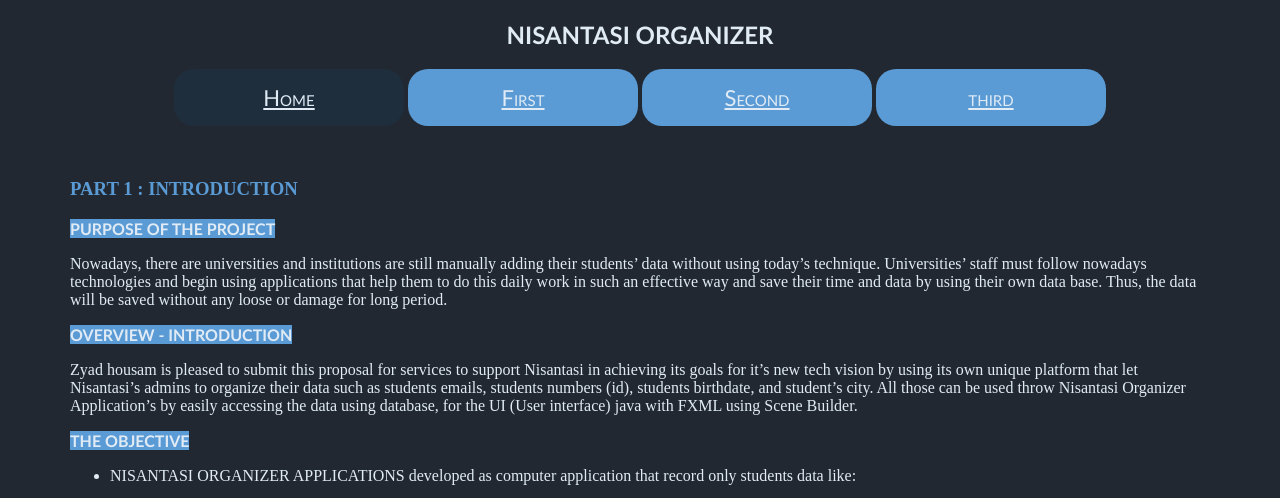
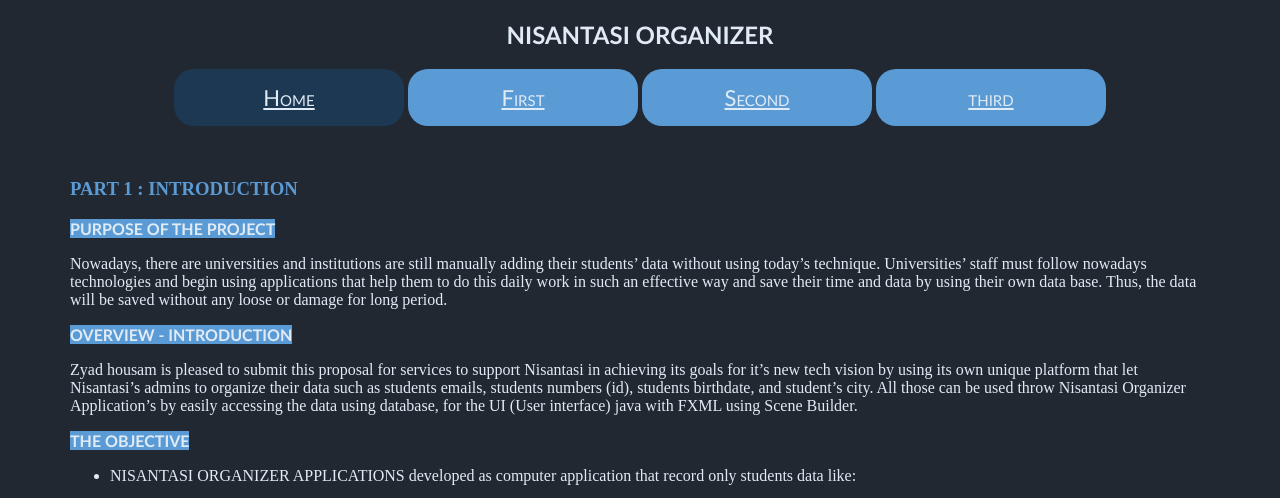
Before and after one commit to Zyad-Abdelhafiz/System-Organizer-Application-Java-Fx-Report, a plain HTML site: page index.html in a window 1280 px wide. Shown: the part 276-774 px from the top of the page. Drawn offline with Linux system fonts and the light colour scheme.

Commit message:
Update style.css

```diff
--- a/style.css
+++ b/style.css
@@ -34,8 +34,8 @@ a:link {
 }
 
 .active {
-    background-color: #1e2e3d;
-    color: #1c3853;
+    background-color: #1c3853;
+    color: #ffffff;
 }
 
 nav a {
```
